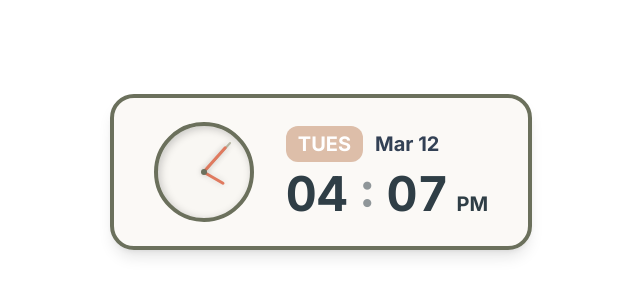
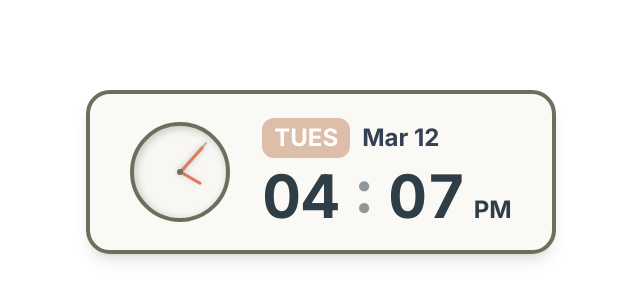
Before and after one commit to SHUSHU010829/obs_tool, a Next.js app: page /clock in a window 1280 px wide. Shown: the part 228-528 px from the top of the page, without its empty margins (319-959 px from the left). Built offline with nearby package versions, Linux system fonts and the light colour scheme.

Commit message:
feat: 放大時鐘字體

```diff
--- a/src/app/clock/clock.tsx
+++ b/src/app/clock/clock.tsx
@@ -71,20 +71,20 @@ export default function Clock() {
 
         <div className="ml-8">
           <div className="flex items-center gap-3">
-            <p className="rounded-xl bg-[#ddbea9] px-3 py-1 text-xl font-bold text-[#ffffff]">
+            <p className="rounded-xl bg-[#ddbea9] px-3 py-1 text-2xl font-bold text-[#ffffff]">
               {daysOfWeek[currentTime.getDay()]}
             </p>
-            <p className="text-xl font-bold text-slate-700">
+            <p className="text-2xl font-bold text-slate-700">
               {monthsOfYear[currentTime.getMonth()]}{" "}
               {formatTime(currentTime.getDate())}
             </p>
           </div>
           <div className="time-font pt-2">
-            <p className="text-5xl font-bold text-[#2f3e46]">
+            <p className="text-6xl font-bold text-[#2f3e46]">
               {formatTime(hour % 12 || 12)}
               <span className="animate-fade-in-out"> : </span>
               {formatTime(currentTime.getMinutes())}
-              <span className="pl-2 text-xl">{amPm}</span>
+              <span className="pl-2 text-2xl">{amPm}</span>
             </p>
           </div>
         </div>
```
